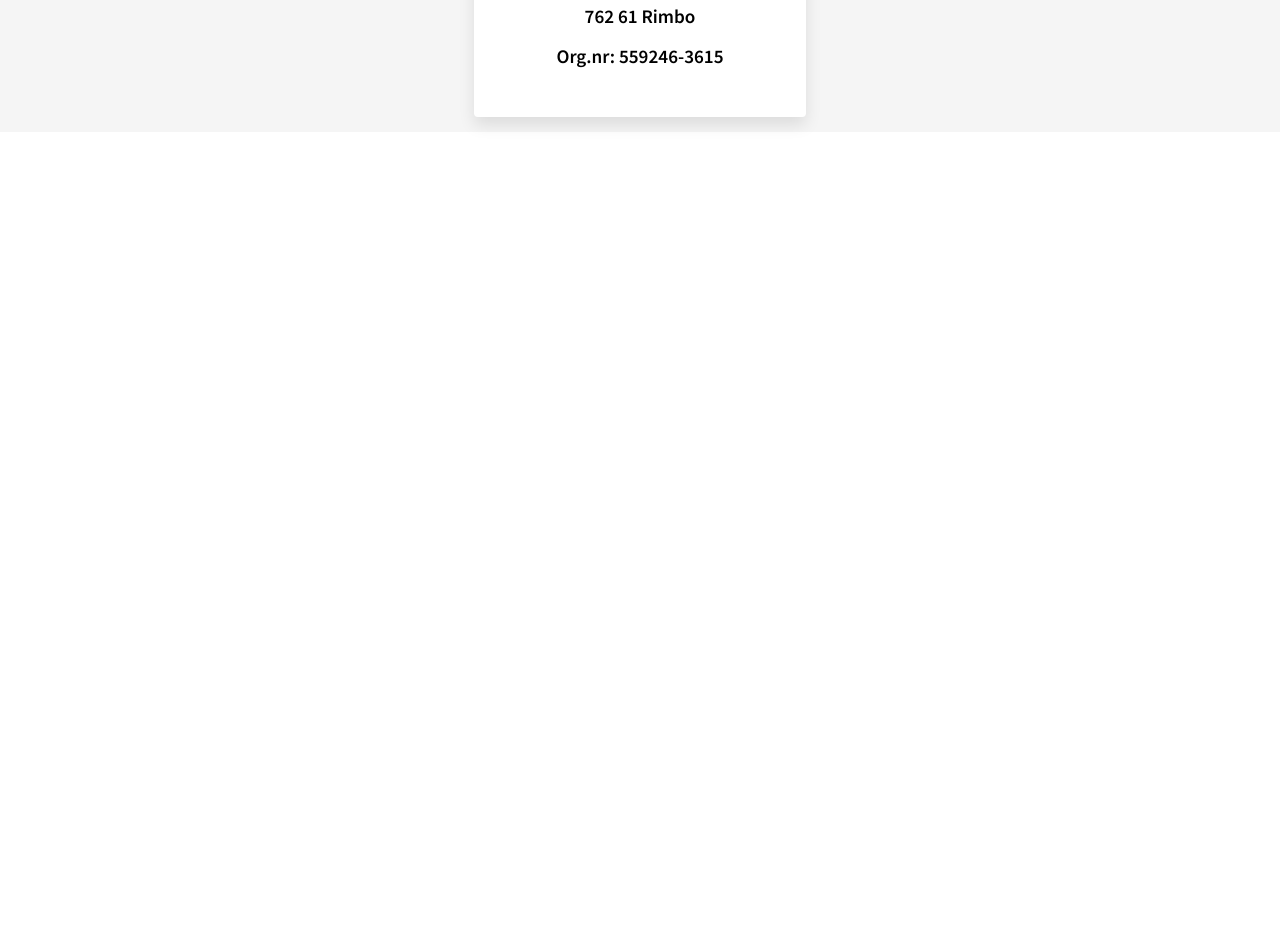
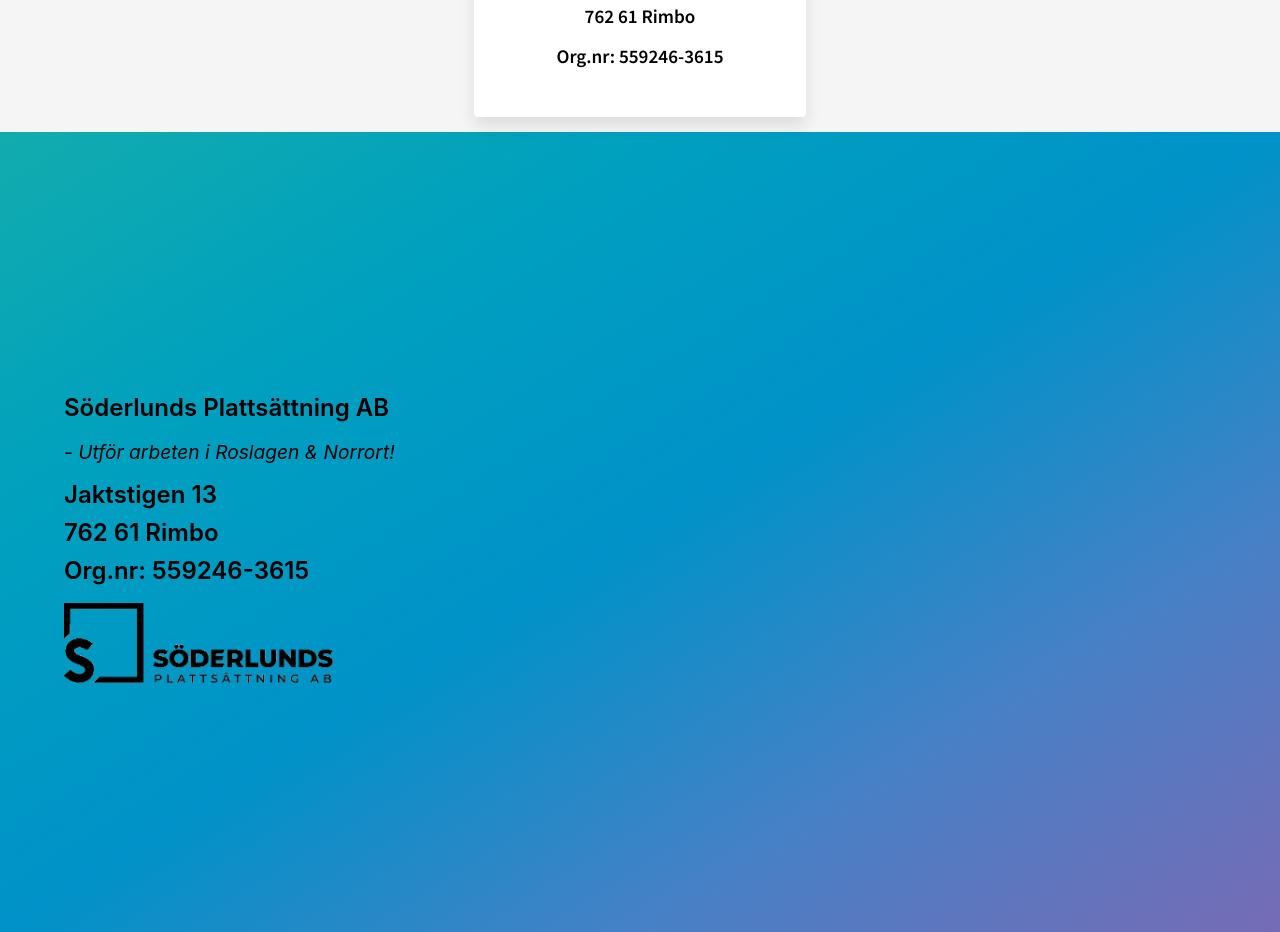
Before and after one commit to Nesiht/Soderlunds, a React (Create React App) app in the folder soderlunds/: page / in a window 1280 px wide. Shown: the part 2260-3192 px from the top of the page. Before the commit the page ends 2392 px from the top, so only its background shows below. Built offline with nearby package versions, Linux system fonts and the light colour scheme.

Commit message:
created footer component

```diff
--- a/soderlunds/src/App.js
+++ b/soderlunds/src/App.js
@@ -1,6 +1,7 @@
 import { Header } from './components/Header'
 import { Information } from './components/Information'
 import { Contact } from './components/Contact'
+import { Footer } from './components/Footer'
 
 export const App = () => {
   return (
@@ -8,6 +9,7 @@
       <Header />
       <Information />
       <Contact />
+      <Footer />
     </>
   );
 }
--- /dev/null
+++ b/soderlunds/src/components/Footer.js
@@ -0,0 +1,16 @@
+import React from 'react'
+import { StyledBackground, StyledContiner, StyledParagraph, StyledItalic, StyledLogo } from '../styles/footer'
+
+export const Footer = () => {
+  return (
+    <StyledBackground>
+      <StyledContiner>
+            <StyledParagraph>Söderlunds Plattsättning AB</StyledParagraph>
+            <StyledItalic>- Utför arbeten i Roslagen & Norrort!</StyledItalic>
+            <StyledParagraph>Jaktstigen 13</StyledParagraph>
+            <StyledParagraph>762 61 Rimbo</StyledParagraph>
+            <StyledParagraph>Org.nr: 559246-3615</StyledParagraph>
+            <StyledLogo src="../assets/img/Logo_ligg_small_webp.webp" alt="logo" />
+      </StyledContiner>
+    </StyledBackground>
+  )}
--- /dev/null
+++ b/soderlunds/src/styles/footer.js
@@ -0,0 +1,35 @@
+import styled from 'styled-components'
+
+export const StyledBackground = styled.div`
+  background-image: linear-gradient(to right bottom, #12acae, #00a0bf, #0092c8, #4880c6, #766bb5);
+  height: 100vh;
+  width: 100vw;
+  display: flex;
+  flex-direction: column;
+  justify-content: center;
+  align-items: center;
+  `
+
+export const StyledContiner = styled.div`
+  display: block;
+  width: 90vw;
+  `
+
+export const StyledParagraph = styled.p`
+  font-size: 1.5rem;
+  color: black;
+  font-weight: 600;
+  line-height: 0.6;
+  `
+
+export const StyledItalic = styled.p`
+  font-size: 1.2rem;
+  color: black;
+  font-style: italic;
+  font-weight: 400;
+  `
+
+export const StyledLogo = styled.img`
+  height: 80px;
+  margin-right: 20px;
+  `
```
